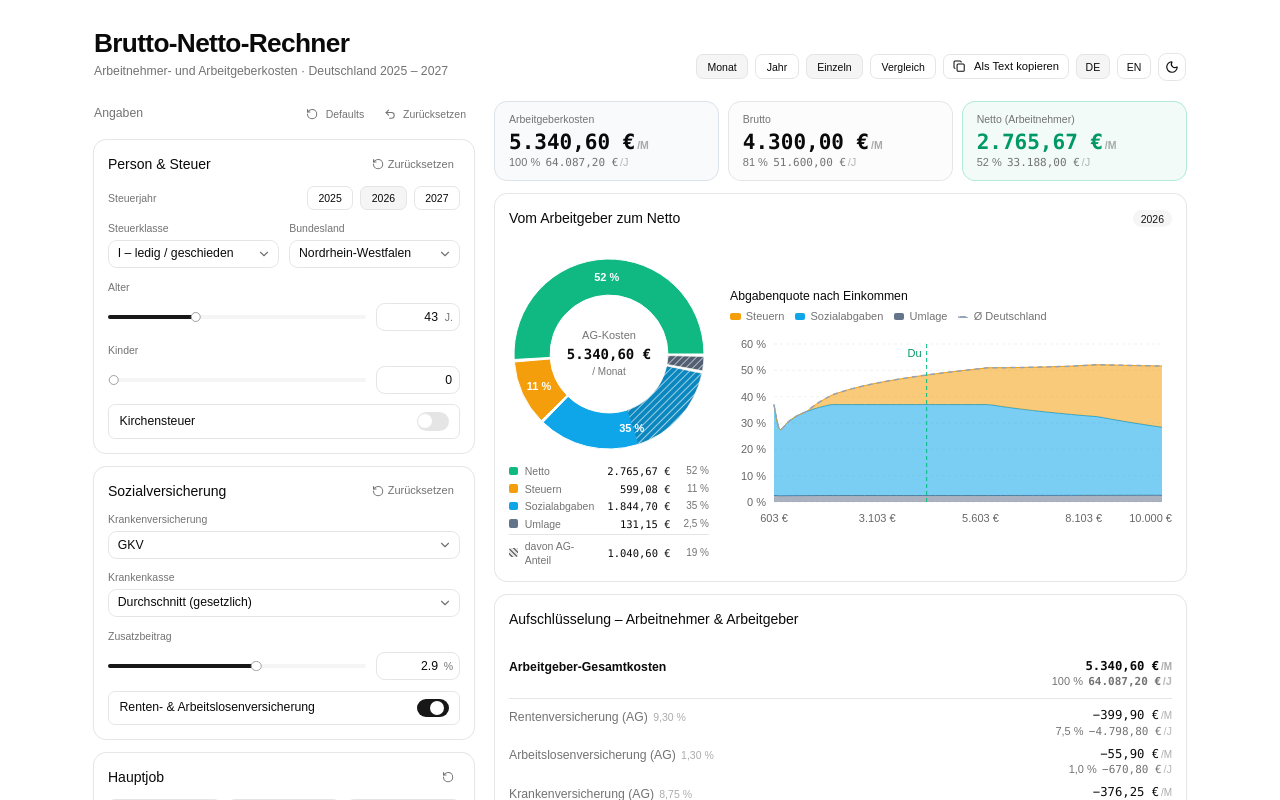
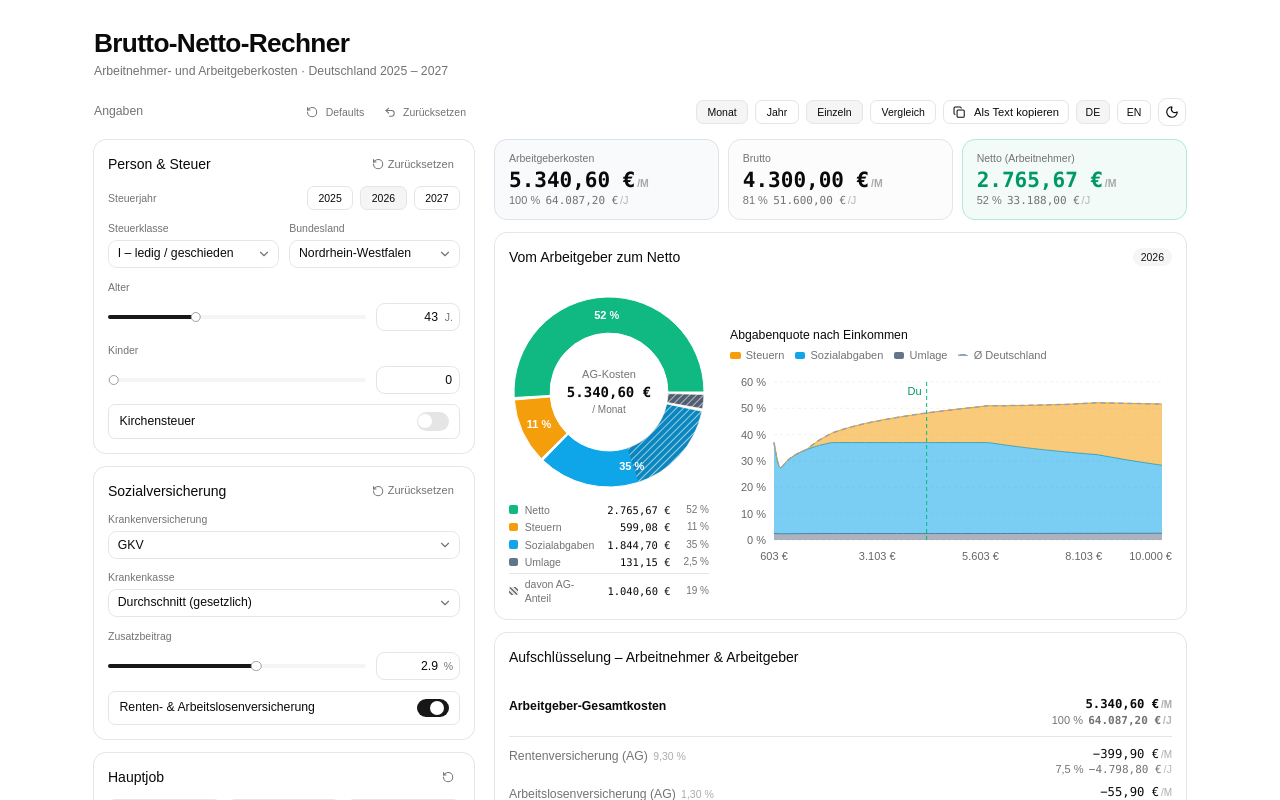
Before and after one commit to 1cedsoda/brutto-netto, a React (Vite) app: page / in a window 1280 px wide. Shown: the top 800 px of the page. Built offline with nearby package versions, Linux system fonts and the light colour scheme.

Commit message:
Ansicht-Einstellungen in eine Zeile mit Angaben bzw. Vergleichs-Aktionen

```diff
--- a/src/components/calc/Calculator.tsx
+++ b/src/components/calc/Calculator.tsx
@@ -45,7 +45,7 @@ export default function Calculator() {
     <TooltipProvider delayDuration={150}>
       <div className="mx-auto w-full max-w-7xl px-4 py-6 sm:py-8">
         {/* Header */}
-        <header className="mb-6 flex flex-col gap-4 sm:flex-row sm:items-end sm:justify-between">
+        <header className="mb-5">
           <div>
             <h1 className="text-2xl font-semibold tracking-tight sm:text-3xl">
               {t("app.title")}
@@ -53,7 +53,45 @@ export default function Calculator() {
             <p className="mt-1 text-sm text-muted-foreground">{t("app.subtitle")}</p>
           </div>
 
-          <div className="flex flex-wrap items-center gap-2">
+        </header>
+
+        {/* Toolbar: inputs actions (left) + view settings (right), same row */}
+        <div className="mb-4 grid grid-cols-1 items-center gap-3 lg:grid-cols-[minmax(320px,380px)_1fr] lg:gap-6">
+          <div className="flex items-center gap-1">
+            {compareMode ? (
+              <>
+                <Button variant="outline" size="sm" onClick={copyAToB}>
+                  <Copy className="mr-1.5 h-3.5 w-3.5" /> {t("action.copyAtoB")}
+                </Button>
+                <Button variant="outline" size="sm" onClick={swap}>
+                  <ArrowLeftRight className="mr-1.5 h-3.5 w-3.5" /> {t("action.swap")}
+                </Button>
+              </>
+            ) : (
+              <>
+                <h2 className="mr-auto text-sm font-medium text-muted-foreground">
+                  {t("action.inputs")}
+                </h2>
+                <Button
+                  variant="ghost"
+                  size="sm"
+                  className="h-7 px-2 text-xs text-muted-foreground"
+                  onClick={() => reset("A")}
+                >
+                  <RotateCcw className="mr-1 h-3 w-3" /> {t("action.defaults")}
+                </Button>
+                <Button
+                  variant="ghost"
+                  size="sm"
+                  className="h-7 px-2 text-xs text-muted-foreground"
+                  onClick={() => clear("A")}
+                >
+                  <Undo2 className="mr-1 h-3 w-3" /> {t("action.reset")}
+                </Button>
+              </>
+            )}
+          </div>
+          <div className="flex flex-wrap items-center gap-2 lg:justify-end">
             <ToggleGroup
               type="single"
               value={display}
@@ -111,46 +149,13 @@ export default function Calculator() {
               {isDark ? <Sun className="h-4 w-4" /> : <Moon className="h-4 w-4" />}
             </Button>
           </div>
-        </header>
-
-        {/* Compare-mode actions */}
-        {compareMode && (
-          <div className="mb-4 flex flex-wrap items-center gap-2">
-            <Button variant="outline" size="sm" onClick={copyAToB}>
-              <Copy className="mr-1.5 h-3.5 w-3.5" /> {t("action.copyAtoB")}
-            </Button>
-            <Button variant="outline" size="sm" onClick={swap}>
-              <ArrowLeftRight className="mr-1.5 h-3.5 w-3.5" /> {t("action.swap")}
-            </Button>
-          </div>
-        )}
+        </div>
 
         {compareMode ? (
           <CompareView />
         ) : (
           <div className="grid grid-cols-1 items-start gap-6 lg:grid-cols-[minmax(320px,380px)_1fr]">
             <div className="grid min-w-0 gap-4">
-              <div className="flex items-center gap-1">
-                <h2 className="mr-auto text-sm font-medium text-muted-foreground">
-                  {t("action.inputs")}
-                </h2>
-                <Button
-                  variant="ghost"
-                  size="sm"
-                  className="h-7 px-2 text-xs text-muted-foreground"
-                  onClick={() => reset("A")}
-                >
-                  <RotateCcw className="mr-1 h-3 w-3" /> {t("action.defaults")}
-                </Button>
-                <Button
-                  variant="ghost"
-                  size="sm"
-                  className="h-7 px-2 text-xs text-muted-foreground"
-                  onClick={() => clear("A")}
-                >
-                  <Undo2 className="mr-1 h-3 w-3" /> {t("action.reset")}
-                </Button>
-              </div>
               <ScenarioForm key={`A-${formVersion}`} scenarioKey="A" cards />
             </div>
             <ResultsPanel scenarioKey="A" />
```
